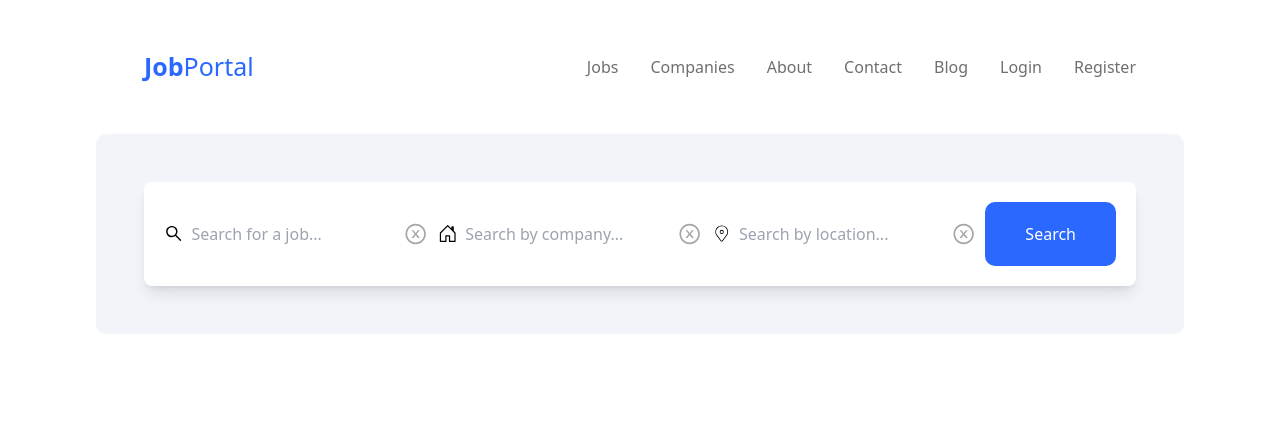
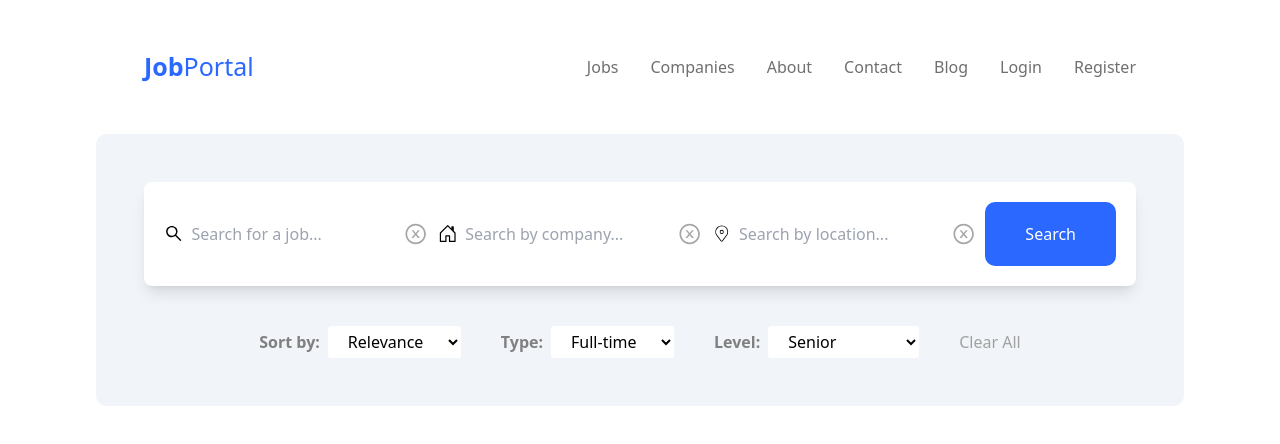
Before and after one commit to samacodes/jobportal-fe, a React (Vite) app: page / in a window 1280 px wide. Shown: the top 444 px of the page. Built offline with nearby package versions, Linux system fonts and the light colour scheme.

Commit message:
add sorting drop downs for search field

```diff
--- a/src/Components/SearchDiv/Search.jsx
+++ b/src/Components/SearchDiv/Search.jsx
@@ -7,7 +7,7 @@ import { CiLocationOn } from "react-icons/ci";
 
 const Search = () => {
   return (
-    <div className="searchDiv grid gp-10 bg-greyIsh rounded-[10px] p-[3rem]">
+    <div className="searchDiv grid gap-10 bg-greyIsh rounded-[10px] p-[3rem]">
       <form action="">
         <div className="firstDiv flex justify-between items-center rounded-[8px] gap-[10px] bg-white p-5 shadow-lg shadow-greyIsh-700">
           <div className="flex gap-2 items-center">
@@ -44,6 +44,58 @@ const Search = () => {
           </button>
         </div>
       </form>
+
+      <div className="secDiv flex items-center gap-10 justify-center">
+        <div className="singleSearch flex items-center gap-2">
+          <label htmlFor="relevance" className="text-[#808080] font-semibold">
+            Sort by:
+          </label>
+          <select
+            name=""
+            id="relevance"
+            className="bg-white rounded-[3px] px-4 py-1"
+          >
+            <option value="">Relevance</option>
+            <option value="">Inclusive</option>
+            <option value="">Starts with</option>
+            <option value="">Contains</option>
+          </select>
+        </div>
+
+        <div className="singleSearch flex items-center gap-2">
+          <label htmlFor="type" className="text-[#808080] font-semibold">
+            Type:
+          </label>
+          <select
+            name=""
+            id="type"
+            className="bg-white rounded-[3px] px-4 py-1"
+          >
+            <option value="">Full-time</option>
+            <option value="">Remote</option>
+            <option value="">Contract</option>
+            <option value="">Part-time</option>
+          </select>
+        </div>
+
+        <div className="singleSearch flex items-center gap-2">
+          <label htmlFor="level" className="text-[#808080] font-semibold">
+            Level:
+          </label>
+          <select
+            name=""
+            id="level"
+            className="bg-white rounded-[3px] px-4 py-1"
+          >
+            <option value="">Senior</option>
+            <option value="">Beginner</option>
+            <option value="">Intermediate</option>
+            <option value="">Advocate</option>
+          </select>
+        </div>
+
+        <span className="text-[#a1a1a1] cursor-pointer">Clear All</span>
+      </div>
     </div>
   );
 };
```
